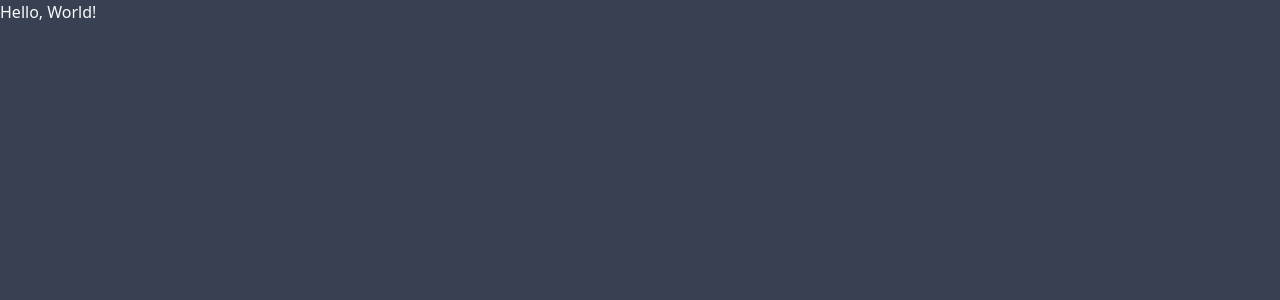
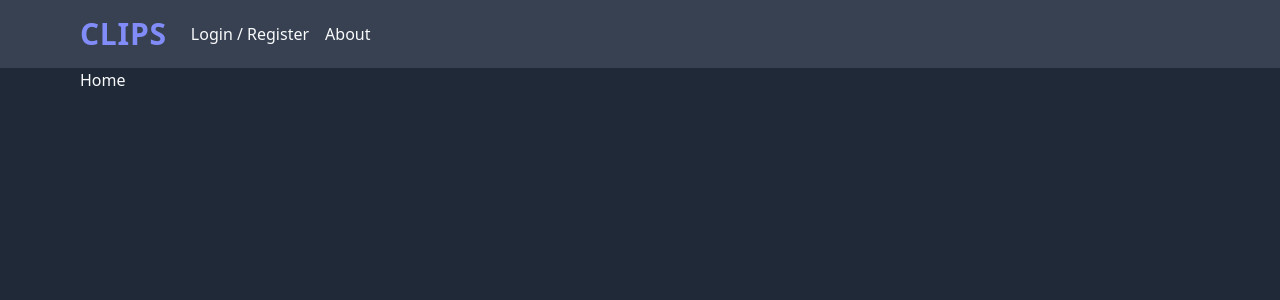
Before and after one commit to peterkovalets/clips, a React (Vite) app: page / in a window 1280 px wide. Shown: the top 300 px of the page. Built offline with nearby package versions, Linux system fonts and the light colour scheme.

Commit message:
Added main app layout

```diff
--- a/index.html
+++ b/index.html
@@ -6,7 +6,7 @@
     <meta name="viewport" content="width=device-width, initial-scale=1.0" />
     <title>Clips</title>
   </head>
-  <body class="bg-gray-700 text-gray-50">
+  <body class="bg-gray-800 text-gray-50">
     <div id="root"></div>
     <script type="module" src="/src/main.jsx"></script>
   </body>
--- a/package.json
+++ b/package.json
@@ -11,7 +11,8 @@
   },
   "dependencies": {
     "react": "^18.2.0",
-    "react-dom": "^18.2.0"
+    "react-dom": "^18.2.0",
+    "react-router-dom": "^6.15.0"
   },
   "devDependencies": {
     "@types/react": "^18.2.15",
--- a/src/App.jsx
+++ b/src/App.jsx
@@ -1,5 +1,18 @@
+import { BrowserRouter, Route, Routes } from 'react-router-dom';
+
+import AppLayout from './ui/AppLayout';
+import Home from './pages/Home';
+
 function App() {
-  return <div>Hello, World!</div>;
+  return (
+    <BrowserRouter>
+      <Routes>
+        <Route element={<AppLayout />}>
+          <Route index element={<Home />} />
+        </Route>
+      </Routes>
+    </BrowserRouter>
+  );
 }
 
 export default App;
--- /dev/null
+++ b/src/pages/Home.jsx
@@ -0,0 +1,5 @@
+function Home() {
+  return <div>Home</div>;
+}
+
+export default Home;
--- /dev/null
+++ b/src/ui/AppLayout.jsx
@@ -0,0 +1,18 @@
+import { Outlet } from 'react-router-dom';
+import Header from './Header';
+import Container from './Container';
+
+function AppLayout() {
+  return (
+    <>
+      <Header />
+      <main>
+        <Container>
+          <Outlet />
+        </Container>
+      </main>
+    </>
+  );
+}
+
+export default AppLayout;
--- /dev/null
+++ b/src/ui/Container.jsx
@@ -0,0 +1,5 @@
+function Container({ children }) {
+  return <div className="mx-auto w-full max-w-6xl px-4">{children}</div>;
+}
+
+export default Container;
--- /dev/null
+++ b/src/ui/Header.jsx
@@ -0,0 +1,18 @@
+import Container from './Container';
+import Logo from './Logo';
+import MainNav from './MainNav';
+
+function Header() {
+  return (
+    <header className="bg-gray-700 py-4">
+      <Container>
+        <div className="flex items-center gap-6">
+          <Logo />
+          <MainNav />
+        </div>
+      </Container>
+    </header>
+  );
+}
+
+export default Header;
--- /dev/null
+++ b/src/ui/LinkButton.jsx
@@ -0,0 +1,14 @@
+import { Link } from 'react-router-dom';
+
+function LinkButton({ children, to }) {
+  return (
+    <Link
+      to={to}
+      className="transition-colors duration-300 hover:text-indigo-400"
+    >
+      {children}
+    </Link>
+  );
+}
+
+export default LinkButton;
--- /dev/null
+++ b/src/ui/Logo.jsx
@@ -0,0 +1,14 @@
+import { Link } from 'react-router-dom';
+
+function Logo() {
+  return (
+    <Link
+      to="/"
+      className="text-3xl font-bold uppercase tracking-wide text-indigo-400"
+    >
+      Clips
+    </Link>
+  );
+}
+
+export default Logo;
--- /dev/null
+++ b/src/ui/MainNav.jsx
@@ -0,0 +1,18 @@
+import LinkButton from './LinkButton';
+
+function MainNav() {
+  return (
+    <nav>
+      <ul className="flex gap-4">
+        <li>
+          <LinkButton to="login">Login / Register</LinkButton>
+        </li>
+        <li>
+          <LinkButton to="about">About</LinkButton>
+        </li>
+      </ul>
+    </nav>
+  );
+}
+
+export default MainNav;
```
Also changed, not shown: 1 other file (tests, documents, lock files or other folders).
